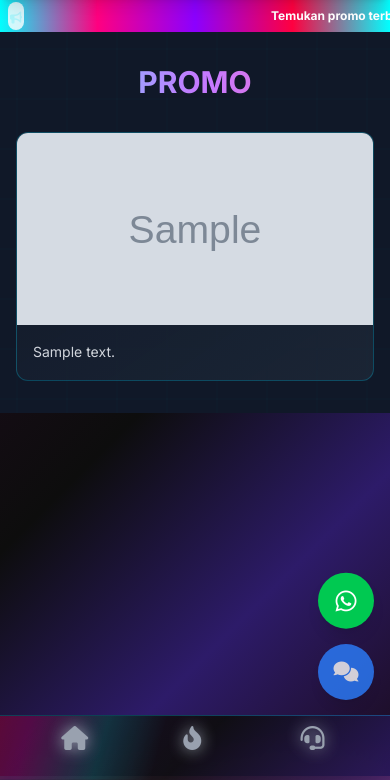
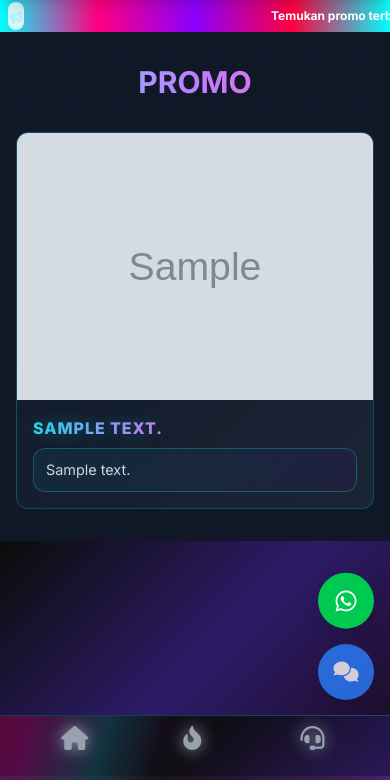
Before and after one commit to ayshrmdn/laravel, a Laravel app: template resources/views/promo/index.blade.php in a window 390 px wide. Shown: the part 64-844 px from the top of the page. Run offline with Laravel 12, Linux system fonts and the light colour scheme; data comes from the database, SQL or seed files in the repository; the template is opened without the code that fills it: most values are stand-ins (such as "Sample title", 1, 10 or a date in 2020); grey boxes marked "Sample" are stand-in pictures; style sheets or scripts are compiled from the project's sources.

Commit message:
feat(promo): gambar full-width di mobile (object-fit: contain); tambah judul neon animasi dan style deskripsi dengan glassmorphism; tombol Selengkapnya mengontrol deskripsi

```diff
--- a/resources/views/promo/index.blade.php
+++ b/resources/views/promo/index.blade.php
@@ -45,12 +45,19 @@
         <!-- Promo Grid -->
         <div class="grid grid-cols-1 sm:grid-cols-2 lg:grid-cols-3 gap-6 md:gap-8">
             @forelse($promos as $promo)
-            <div class="group relative bg-gradient-to-br from-gray-900/90 to-gray-800/80 border border-cyan-500/30 rounded-xl overflow-hidden transition-all duration-300 hover:-translate-y-1 hover:shadow-xl">
+            @php
+                $desc = $promo->description ?? '';
+                $title = $desc ? Str::upper(Str::limit($desc, 28, '')) : 'PROMO SPESIAL';
+            @endphp
+            <div class="group relative bg-gradient-to-br from-gray-900/90 to-gray-800/80 border border-cyan-500/30 rounded-xl overflow-hidden transition-all duration-300 hover:-translate-y-1 hover:shadow-xl promo-card">
                 <div class="relative">
-                    <img src="{{ asset('storage/' . $promo->image_path) }}" alt="Promo" class="w-full h-48 md:h-56 object-cover">
+                    <img src="{{ asset('storage/' . $promo->image_path) }}" alt="Promo" class="promo-image">
                 </div>
                 <div class="p-4">
-                    <p class="text-sm text-gray-300 leading-relaxed line-clamp-3" data-full-text="{{ $promo->description }}">{{ Str::limit($promo->description, 180) }}</p>
+                    <h3 class="promo-title">{{ $title }}</h3>
+                    <div class="promo-desc-box">
+                        <p class="promo-desc" data-full-text="{{ $promo->description }}">{{ Str::limit($promo->description, 180) }}</p>
+                    </div>
                     @if(strlen($promo->description) > 180)
                     <button class="mt-2 text-cyan-400 hover:text-pink-400 text-xs font-semibold read-more-btn" data-state="collapsed">
                         Selengkapnya
@@ -74,6 +81,42 @@
     .animate-smooth-marquee { animation: smoothMarquee 30s linear infinite; }
     @media (max-width: 640px) { .animate-smooth-marquee { animation: smoothMarquee 35s linear infinite; } }
     @keyframes gridMove { 0% { background-position: 0 0; } 100% { background-position: 50px 50px; } }
+
+    /* Full-width image on mobile (no crop) */
+    .promo-image { width: 100%; height: auto; object-fit: contain; max-height: 70vh; background: rgba(0,0,0,0.2); }
+    @media (min-width: 640px) { /* sm and up */
+        .promo-image { height: 14rem; object-fit: cover; }
+    }
+
+    /* Modern neon title */
+    .promo-title {
+        font-weight: 800;
+        letter-spacing: 0.06em;
+        font-size: 1rem;
+        background: linear-gradient(90deg, #22D3EE, #C084FC, #FB7185, #22D3EE);
+        -webkit-background-clip: text;
+        background-clip: text;
+        color: transparent;
+        animation: promoShimmer 4s linear infinite;
+        text-shadow: 0 0 18px rgba(34,211,238,.35);
+        margin-bottom: .5rem;
+    }
+    @keyframes promoShimmer { 0% { background-position: 200% 0; } 100% { background-position: 0 0; } }
+
+    /* Glassmorphism desc box */
+    .promo-desc-box {
+        background: linear-gradient(135deg, rgba(0,255,255,.06), rgba(139,0,255,.06));
+        border: 1px solid rgba(0,255,255,.25);
+        border-radius: 12px;
+        padding: 10px 12px;
+        backdrop-filter: blur(6px);
+    }
+    .promo-desc {
+        color: #D1D5DB; /* gray-300 */
+        font-size: .9rem;
+        line-height: 1.5;
+        text-shadow: 0 0 6px rgba(34,211,238,.15);
+    }
 </style>
 <script>
     document.addEventListener('DOMContentLoaded', function() {
@@ -90,7 +133,7 @@
         // Read more/less toggle for promo descriptions
         document.querySelectorAll('.read-more-btn').forEach(function(btn){
             btn.addEventListener('click', function(){
-                const paragraph = this.previousElementSibling;
+                const paragraph = this.previousElementSibling.querySelector('.promo-desc');
                 const isCollapsed = this.getAttribute('data-state') === 'collapsed';
                 if (isCollapsed) {
                     paragraph.textContent = paragraph.getAttribute('data-full-text');
```
